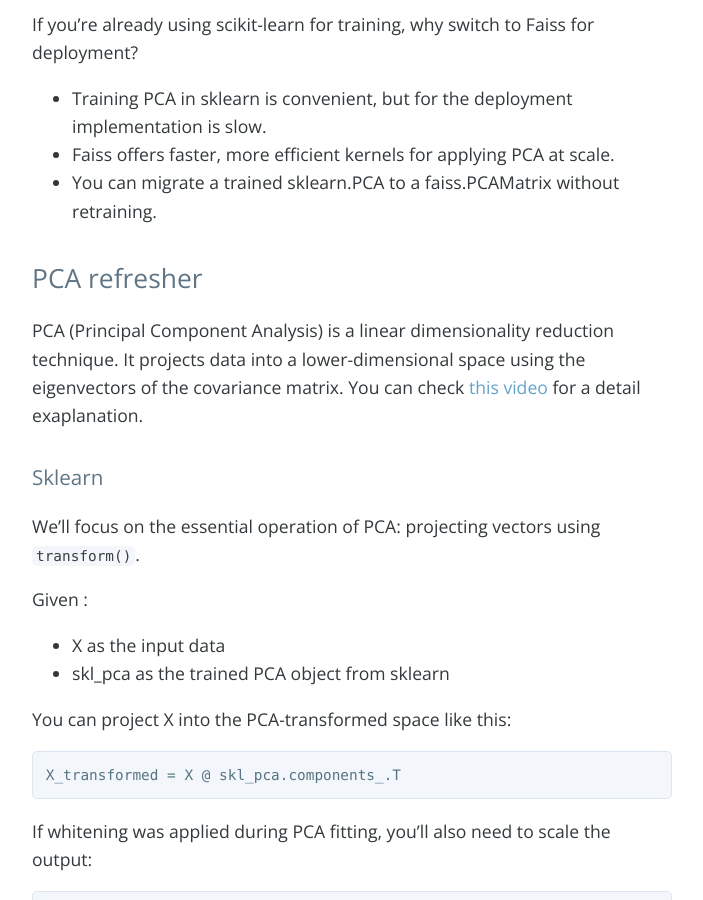
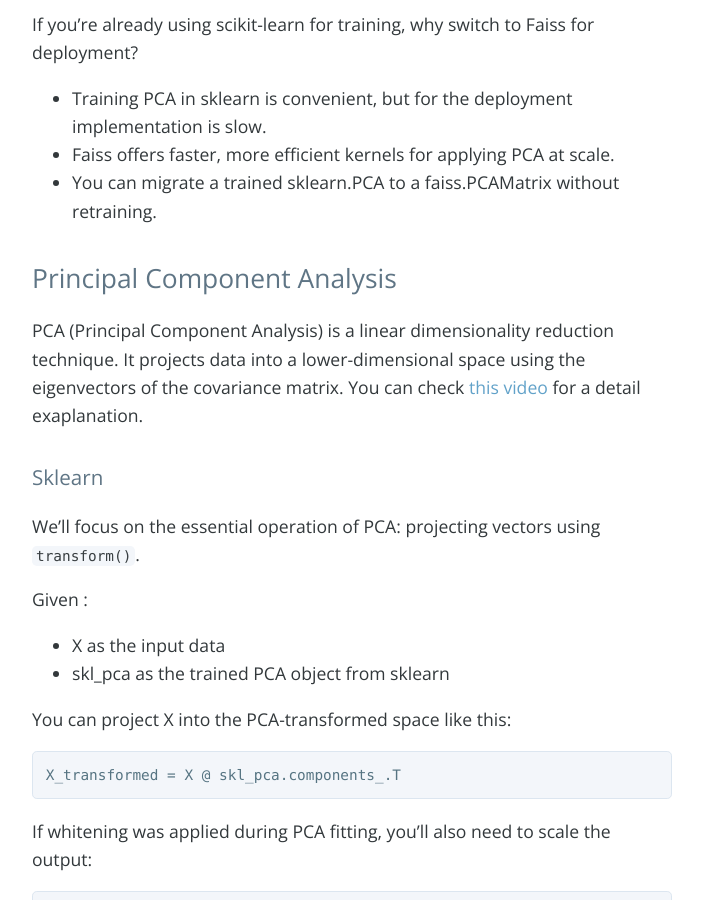
Before and after one commit to barufa/barufa.github.io, a Jekyll site: the page built from _posts/2025-07-19-sklearn-faiss.md, in a window 1280 px wide and 900 px high, scrolled down 905 px. Shown: the whole window, without its empty margins (288-991 px from the left). Built offline with Jekyll 4.4.1, drawn with Linux system fonts in a browser that asks for light colours; nearby versions of some CDN libraries; comment, search, counter and statistics services are not loaded.

Commit message:
Fix grammar errors

```diff
--- a/_posts/2025-07-19-sklearn-faiss.md
+++ b/_posts/2025-07-19-sklearn-faiss.md
@@ -20,7 +20,7 @@
 * Faiss offers faster, more efficient kernels for applying PCA at scale.
 * You can migrate a trained sklearn.PCA to a faiss.PCAMatrix without retraining.
 
-## PCA refresher ##
+## Principal Component Analysis  ##
 
 PCA (Principal Component Analysis) is a linear dimensionality reduction technique. It projects data into a lower-dimensional space using the eigenvectors of the covariance matrix. You can check [this video](https://youtu.be/dhK8nbtii6I?si=rEa2z5YDaGERLTfy) for a detail exaplanation.
 
```
